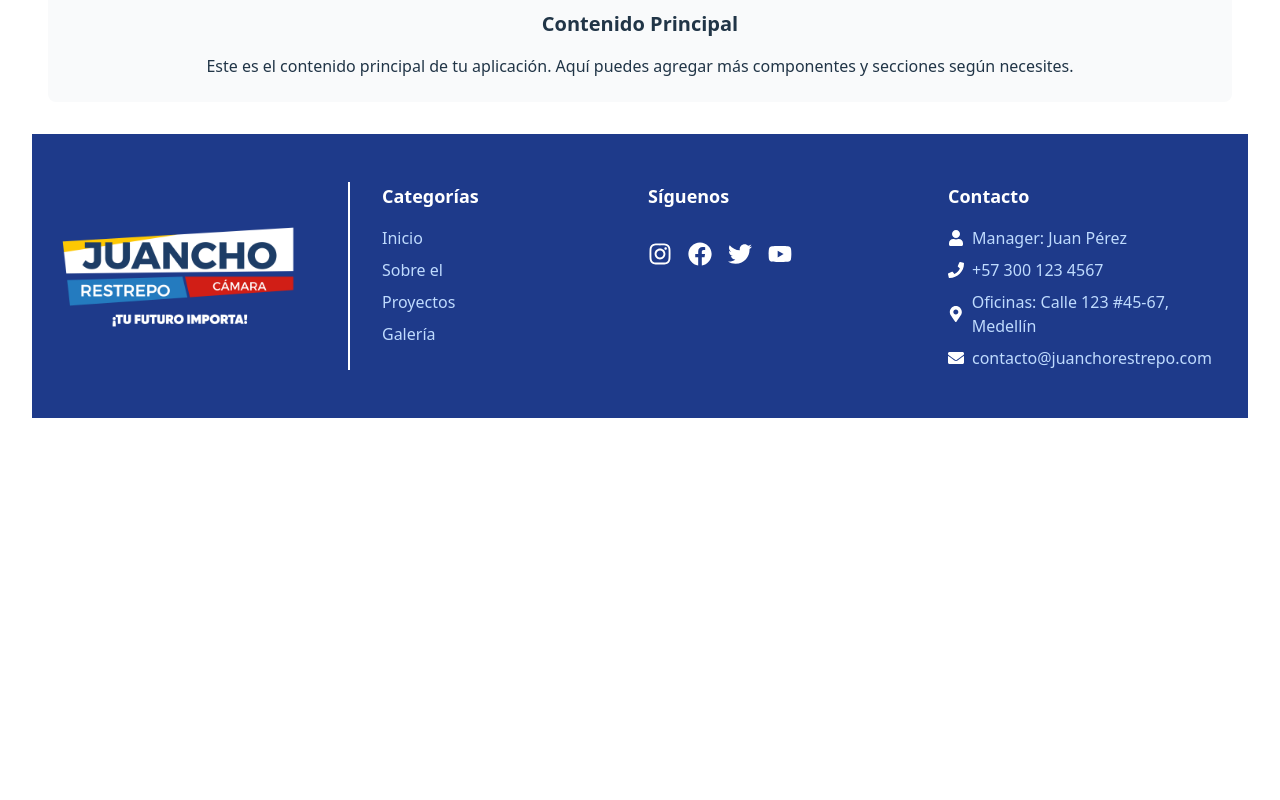
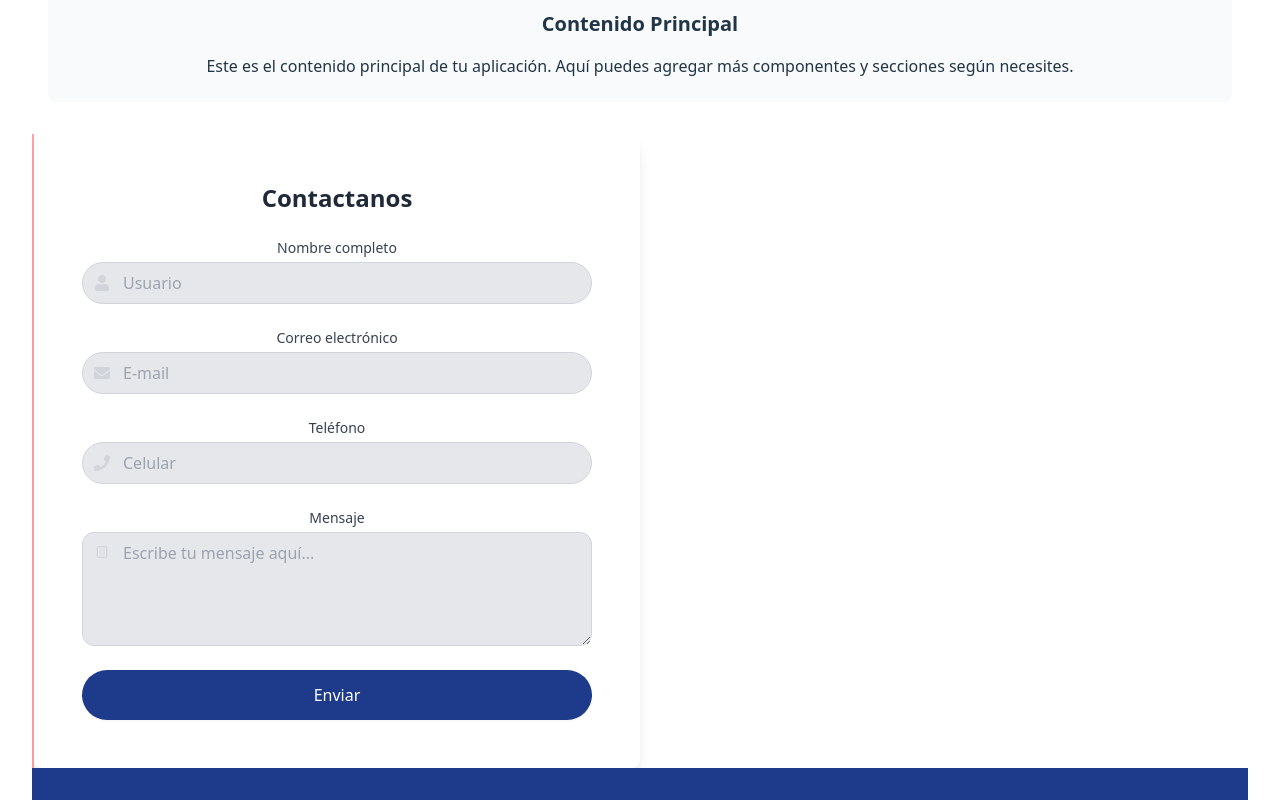
Before and after one commit to code-centre/Web-Site-Juancho, a React (Vite) app: page / in a window 1280 px wide. Shown: the part 320-1120 px from the top of the page. Before the commit the page ends 800 px from the top, so only its background shows below. Built offline with nearby package versions, Linux system fonts and the light colour scheme.

Commit message:
contact card parcial

```diff
--- a/src/App.tsx
+++ b/src/App.tsx
@@ -1,6 +1,10 @@
 import './App.css';
 import Header from './components/Header';
 import Footer from './components/Footer';
+import ContactCard from './components/ContactCard';
+
+// Dentro de tu componente:
+
 
 function App() {
   // const [count, setCount] = useState(0)
@@ -19,6 +23,13 @@ function App() {
           <p>Este es el contenido principal de tu aplicación. Aquí puedes agregar más componentes y secciones según necesites.</p>
         </div>
       </main>
+      <div className="flex justify-between container">
+        {/* <ContactCard /> */}
+        <div className=" w-1/2 border-l-2 border-red-300">
+          <ContactCard />
+        </div>
+      </div>
+
       <Footer />
     </div>
   )
--- a/src/components/ContactCard.tsx
+++ b/src/components/ContactCard.tsx
@@ -0,0 +1,99 @@
+import React from 'react';
+import { FaUser, FaEnvelope, FaPhone,  } from 'react-icons/fa';
+import { TiDocumentText } from "react-icons/ti";
+
+const ContactCard: React.FC = () => {
+  return (
+    <div className="w-full mx-auto bg-white rounded-lg shadow-lg overflow-hidden p-4">
+      <div className="md:flex">
+        <div className="md:w-full p-8">
+          <h2 className="text-2xl font-bold text-gray-800 mb-6">Contactanos</h2>
+
+          <form className="space-y-6">
+            <div className="grid grid-cols-1 gap-6">
+              <div>
+                <label htmlFor="name" className="block text-sm font-medium text-gray-700 mb-1">
+                  Nombre completo
+                </label>
+                <div className="relative">
+                  <div className="absolute inset-y-0 left-0 pl-3 flex items-center pointer-events-none">
+                    <FaUser className="text-gray-300" />
+                  </div>
+                  <input
+                    type="text"
+                    id="name"
+                    className="block w-full pl-10 pr-3 py-2 border border-gray-300 bg-gray-200 rounded-full focus:outline-none focus:ring-2 focus:ring-blue-500"
+                    placeholder="Usuario"
+                  />
+                </div>
+              </div>
+
+              <div>
+                <label htmlFor="email" className="block text-sm font-medium text-gray-700 mb-1">
+                  Correo electrónico
+                </label>
+                <div className="relative">
+                  <div className="absolute inset-y-0 left-0 pl-3 flex items-center pointer-events-none">
+                    <FaEnvelope className="text-gray-300" />
+                  </div>
+                  <input
+                    type="email"
+                    id="email"
+                    className="block w-full pl-10 pr-3 py-2 border border-gray-300 bg-gray-200 rounded-full focus:outline-none focus:ring-2 focus:ring-blue-500"
+                    placeholder="E-mail"
+                  />
+                </div>
+              </div>
+
+              <div>
+                <label htmlFor="phone" className="block text-sm font-medium text-gray-700 mb-1">
+                  Teléfono
+                </label>
+                <div className="relative">
+                  <div className="absolute inset-y-0 left-0 pl-3 flex items-center pointer-events-none">
+                    <FaPhone className="text-gray-300" />
+                  </div>
+                  <input
+                    type="tel"
+                    id="phone"
+                    className="block w-full pl-10 pr-3 py-2 border border-gray-300 bg-gray-200 rounded-full focus:outline-none focus:ring-2 focus:ring-blue-500"
+                    placeholder="Celular"
+                  />
+                </div>
+              </div>
+            </div>
+
+            <div>
+              <label htmlFor="message" className="block text-sm font-medium text-gray-700 mb-1">
+                Mensaje
+
+              </label>
+              <div className="relative">
+                <textarea
+                    id="message"
+                    rows={4}
+                    className="block w-full pl-10 pr-3 py-2 border border-gray-300 bg-gray-200 rounded-xl focus:outline-none focus:ring-2 focus:ring-blue-500"
+                    placeholder="Escribe tu mensaje aquí..."
+                ></textarea>
+                <div className="absolute left-3 top-3 text-gray-300">
+                    <TiDocumentText />
+                </div>
+                </div>
+            </div>
+
+            <div className="flex justify-center text-center w-full">
+              <button
+                type="submit"
+                className="inline-flex w-full justify-center text-center items-center px-6 py-3 border border-transparent text-base font-medium rounded-full shadow-sm text-white bg-blue-900 hover:bg-blue-700 focus:outline-none focus:ring-2 focus:ring-offset-2 focus:ring-blue-500"
+              >
+                Enviar
+              </button>
+            </div>
+          </form>
+        </div>
+      </div>
+    </div>
+  );
+};
+
+export default ContactCard;
```
